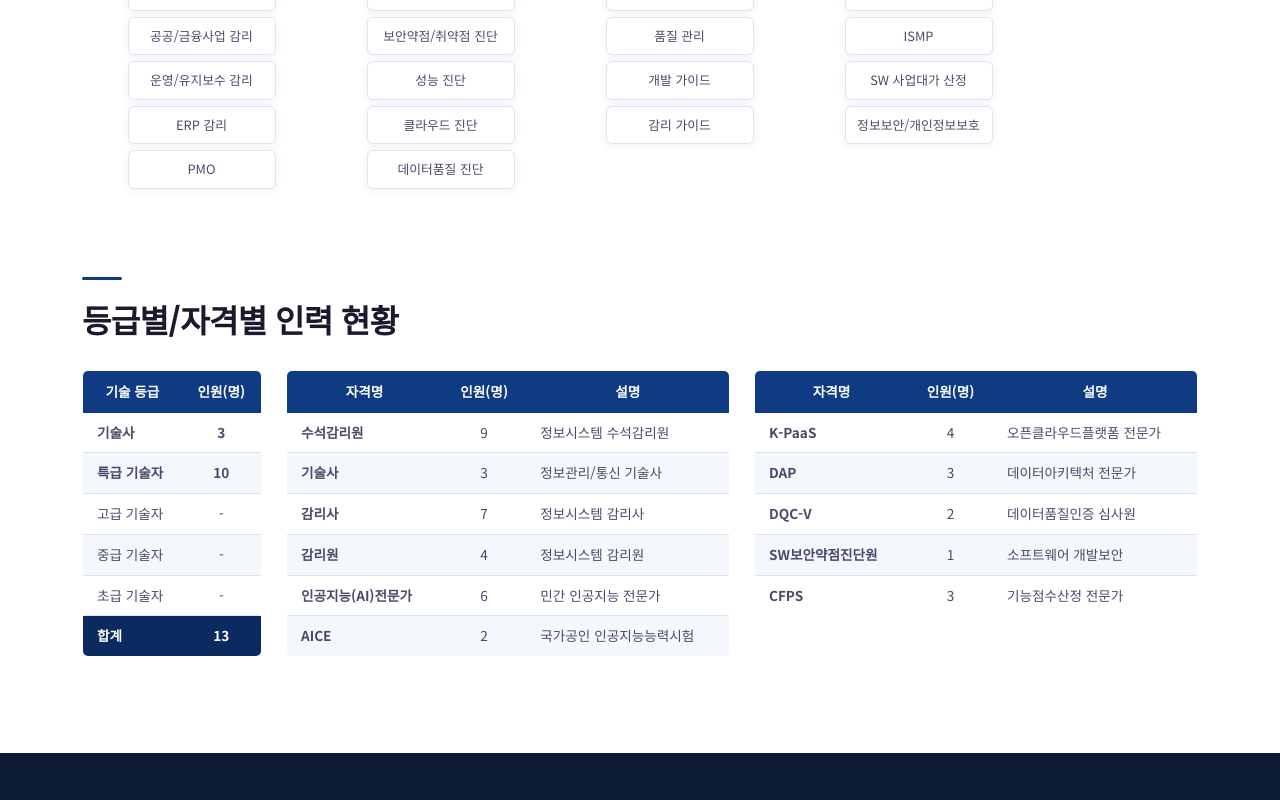
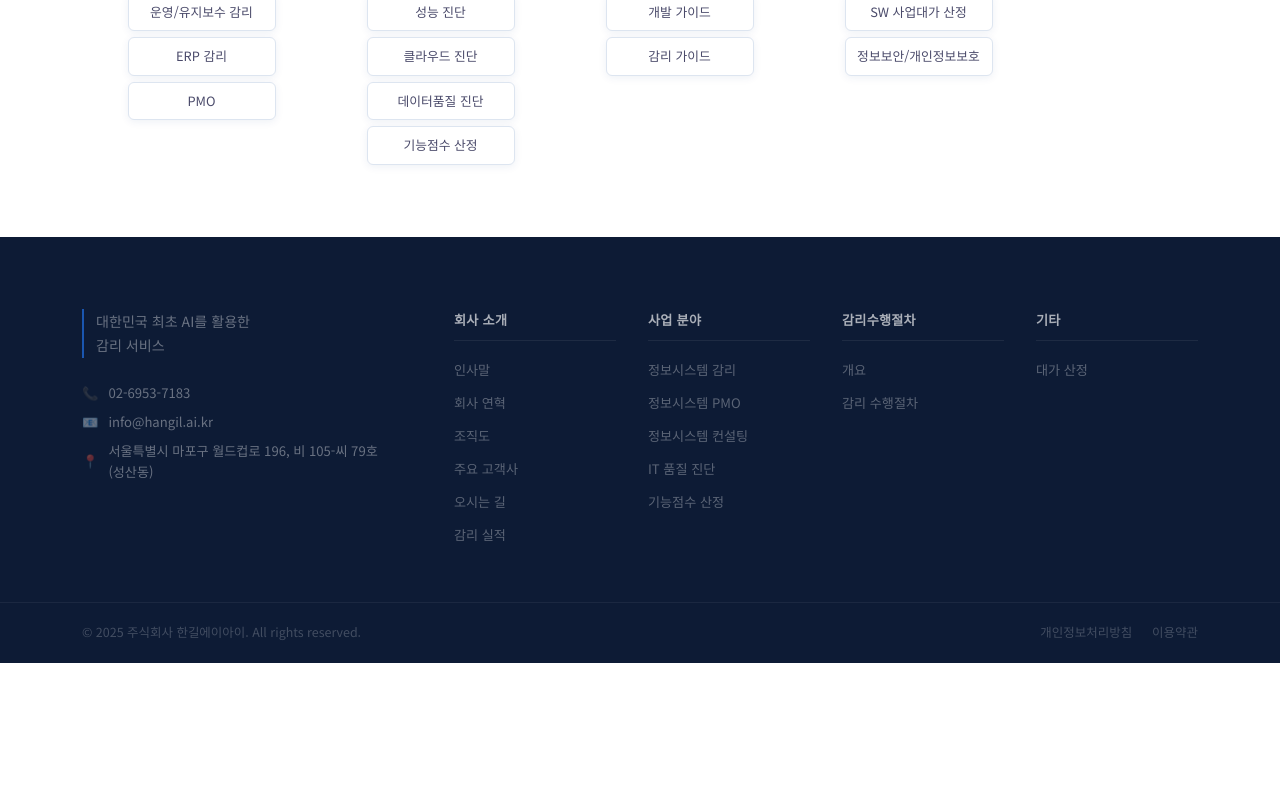
Before and after one commit to Jaedong95/hangil-frontend, a React (Create React App) app: page /company/orgchart in a window 1280 px wide. Shown: the part 680-1480 px from the top of the page. After the commit the page ends 1343 px from the top, so only its background shows below. Built offline with nearby package versions, Linux system fonts and the light colour scheme; the HTML template or start-up script is replaced by a standard one.

Commit message:
code update v20260428

```diff
--- a/public/index.html
+++ b/public/index.html
@@ -7,6 +7,10 @@
     <title>한길정보기술 - AI 감리 서비스</title>
     <link rel="preconnect" href="https://fonts.googleapis.com" />
     <link rel="preconnect" href="https://fonts.gstatic.com" crossorigin />
+    <link rel="preconnect" href="https://maps.google.com" />
+    <link rel="preconnect" href="https://maps.googleapis.com" />
+    <link rel="dns-prefetch" href="https://maps.google.com" />
+    <link rel="dns-prefetch" href="https://maps.googleapis.com" />
     <link href="https://fonts.googleapis.com/css2?family=Noto+Sans+KR:wght@300;400;500;700;900&display=swap" rel="stylesheet" />
   </head>
   <body>
--- a/src/components/Hero.jsx
+++ b/src/components/Hero.jsx
@@ -111,9 +111,6 @@ export default function Hero() {
               <p className="why-desc">
                 수석감리원·기술사·AI 전문가 등 각 분야 전문 인력과 대한민국 최초 AI 감리 기술을 결합하여 최고의 감리 서비스를 제공합니다.
               </p>
-              <Link to="/company/greeting" className="btn-primary" style={{ marginTop: 8 }}>
-                회사 소개 보기
-              </Link>
             </div>
             <div className="why-right">
               {WHY_ITEMS.map((item, i) => (
--- a/src/components/PageHeader.css
+++ b/src/components/PageHeader.css
@@ -1,9 +1,12 @@
 .page-header {
   background: linear-gradient(135deg, #0A1937 0%, #0F2D5A 55%, #0A1937 100%);
-  padding: 120px 0 90px;
+  min-height: 280px;
+  padding: 60px 0;
   margin-top: 72px;
   position: relative;
   overflow: hidden;
+  display: flex;
+  align-items: center;
 }
 
 .page-header--image::before {
--- a/src/index.css
+++ b/src/index.css
@@ -76,11 +76,11 @@ img { max-width: 100%; }
 }
 
 .page-section {
-  padding: 96px 0;
+  padding: 48px 0;
 }
 
 .page-section-alt {
-  padding: 96px 0;
+  padding: 48px 0;
   background: var(--bg-light);
 }
 
@@ -192,5 +192,5 @@ img { max-width: 100%; }
   .grid-2, .grid-3, .grid-4 { grid-template-columns: 1fr; }
   .section-title { font-size: 1.6rem; }
   .container { padding: 0 20px; }
-  .page-section, .page-section-alt { padding: 64px 0; }
+  .page-section, .page-section-alt { padding: 32px 0; }
 }
--- a/src/pages/company/Company.css
+++ b/src/pages/company/Company.css
@@ -302,13 +302,13 @@
 .perf-stat-card {
   background: linear-gradient(135deg, var(--primary-dark), var(--primary));
   color: white;
-  padding: 36px 24px;
+  padding: 20px 16px;
   text-align: center;
   border-radius: var(--radius-lg);
   box-shadow: var(--shadow-md);
 }
 
-.perf-stat-value { font-size: 2.4rem; font-weight: 900; color: white; display: block; margin-bottom: 8px; letter-spacing: -0.03em; }
+.perf-stat-value { font-size: 1.5rem; font-weight: 900; color: white; display: block; margin-bottom: 8px; letter-spacing: -0.03em; }
 .perf-stat-label { font-size: 0.82rem; color: rgba(255,255,255,0.55); }
 
 .perf-table { width: 100%; border-collapse: collapse; border: 1px solid var(--border); border-radius: var(--radius-lg); overflow: hidden; box-shadow: var(--shadow-sm); }
--- a/src/pages/company/Location.jsx
+++ b/src/pages/company/Location.jsx
@@ -23,7 +23,7 @@ export default function Location() {
                 height="400"
                 style={{ border: 0, borderRadius: 'var(--radius-lg)', display: 'block' }}
                 allowFullScreen
-                loading="lazy"
+                loading="eager"
               />
             </div>
 
--- a/src/pages/company/OrgChart.jsx
+++ b/src/pages/company/OrgChart.jsx
@@ -10,7 +10,7 @@ const DEPTS = [
   },
   {
     name: '품질/진단 컨설팅',
-    teams: ['제3자 테스트', '보안약점/취약점 진단', '성능 진단', '클라우드 진단', '데이터품질 진단'],
+    teams: ['제3자 테스트', '보안약점/취약점 진단', '성능 진단', '클라우드 진단', '데이터품질 진단', '기능점수 산정'],
   },
   {
     name: '정보화 교육팀',
@@ -91,71 +91,6 @@ export default function OrgChart() {
             </div>
           </div>
 
-          {/* ── 등급별/자격별 인력 현황 ── */}
-          <div style={{ marginTop: 64 }}>
-            <div className="section-divider" />
-            <h2 className="section-title">등급별/자격별 인력 현황</h2>
-
-            <div className="org-stats-wrap">
-              {/* 기술 등급 */}
-              <table className="org-stats-table">
-                <thead>
-                  <tr>
-                    <th>기술 등급</th>
-                    <th>인원(명)</th>
-                  </tr>
-                </thead>
-                <tbody>
-                  {GRADE_ROWS.map((r) => (
-                    <tr key={r.grade} className={r.total ? 'org-stats-total' : ''}>
-                      <td style={{ fontWeight: r.bold ? 700 : 400 }}>{r.grade}</td>
-                      <td style={{ fontWeight: r.bold ? 700 : 400, textAlign: 'center' }}>{r.count}</td>
-                    </tr>
-                  ))}
-                </tbody>
-              </table>
-
-              {/* 자격명 1 */}
-              <table className="org-stats-table">
-                <thead>
-                  <tr>
-                    <th>자격명</th>
-                    <th>인원(명)</th>
-                    <th>설명</th>
-                  </tr>
-                </thead>
-                <tbody>
-                  {CERT_ROWS_1.map((r) => (
-                    <tr key={r.name}>
-                      <td style={{ fontWeight: 600 }}>{r.name}</td>
-                      <td style={{ textAlign: 'center' }}>{r.count}</td>
-                      <td>{r.desc}</td>
-                    </tr>
-                  ))}
-                </tbody>
-              </table>
-
-              {/* 자격명 2 */}
-              <table className="org-stats-table">
-                <thead>
-                  <tr>
-                    <th>자격명</th>
-                    <th>인원(명)</th>
-                    <th>설명</th>
-                  </tr>
-                </thead>
-                <tbody>
-                  {CERT_ROWS_2.map((r) => (
-                    <tr key={r.name}>
-                      <td style={{ fontWeight: 600 }}>{r.name}</td>
-                      <td style={{ textAlign: 'center' }}>{r.count}</td>
-                      <td>{r.desc}</td>
-                    </tr>
-                  ))}
-                </tbody>
-              </table>
-            </div>
-          </div>
 
         </div>
       </section>
--- a/src/pages/pricing/PricingCalc.jsx
+++ b/src/pages/pricing/PricingCalc.jsx
@@ -58,7 +58,7 @@ function fmtInput(val) {
 const INIT_INPUTS = Object.fromEntries(COST_ITEMS.map((c) => [c.key, '']));
 
 export default function PricingCalc() {
-  const [tab, setTab] = useState('download');
+  const [tab, setTab] = useState('calc');
 
   /* 입력 상태 */
   const [inputs, setInputs]           = useState(INIT_INPUTS);
@@ -144,11 +144,11 @@ export default function PricingCalc() {
 
           {/* ── 탭 ── */}
           <div className="calc-tabs">
+            <button className={`calc-tab${tab === 'calc' ? ' active' : ''}`} onClick={() => setTab('calc')}>
+              🧮 웹 계산기
+            </button>
             <button className={`calc-tab${tab === 'download' ? ' active' : ''}`} onClick={() => setTab('download')}>
               📊 엑셀 다운로드
-            </button>
-            <button className={`calc-tab${tab === 'calc' ? ' active' : ''}`} onClick={() => setTab('calc')}>
-              🧮 웹 계산기
             </button>
           </div>
 
--- a/src/pages/procedure/Procedure.css
+++ b/src/pages/procedure/Procedure.css
@@ -530,13 +530,13 @@
 .proc-outputs { display: flex; flex-direction: column; gap: 8px; }
 
 .proc-output-badge {
-  display: inline-flex; align-items: center; gap: 8px;
+  display: flex; align-items: center; gap: 8px;
   padding: 10px 16px;
   border: 1px solid var(--border);
   color: var(--text-dark);
   border-radius: var(--radius);
   font-size: 0.86rem; font-weight: 500;
-  width: fit-content;
+  width: 100%;
   background: var(--bg-light);
 }
 
```
